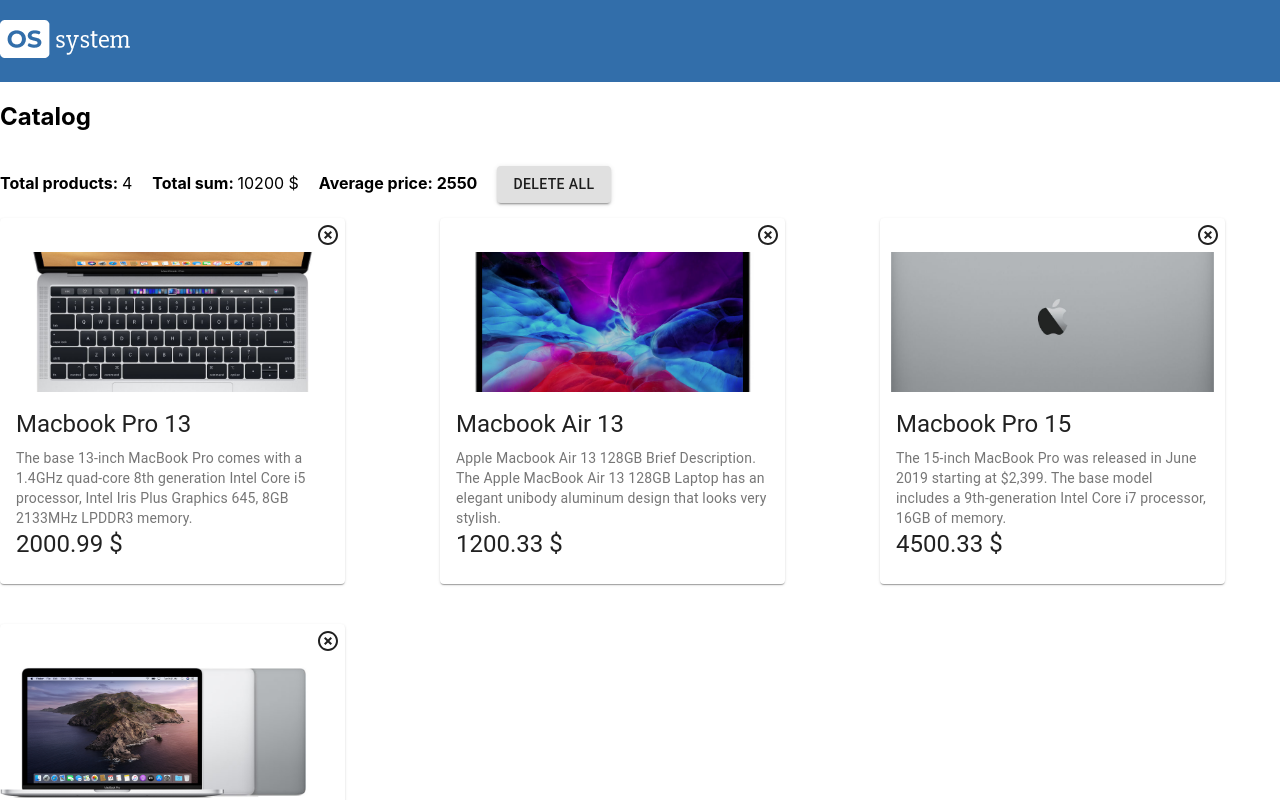
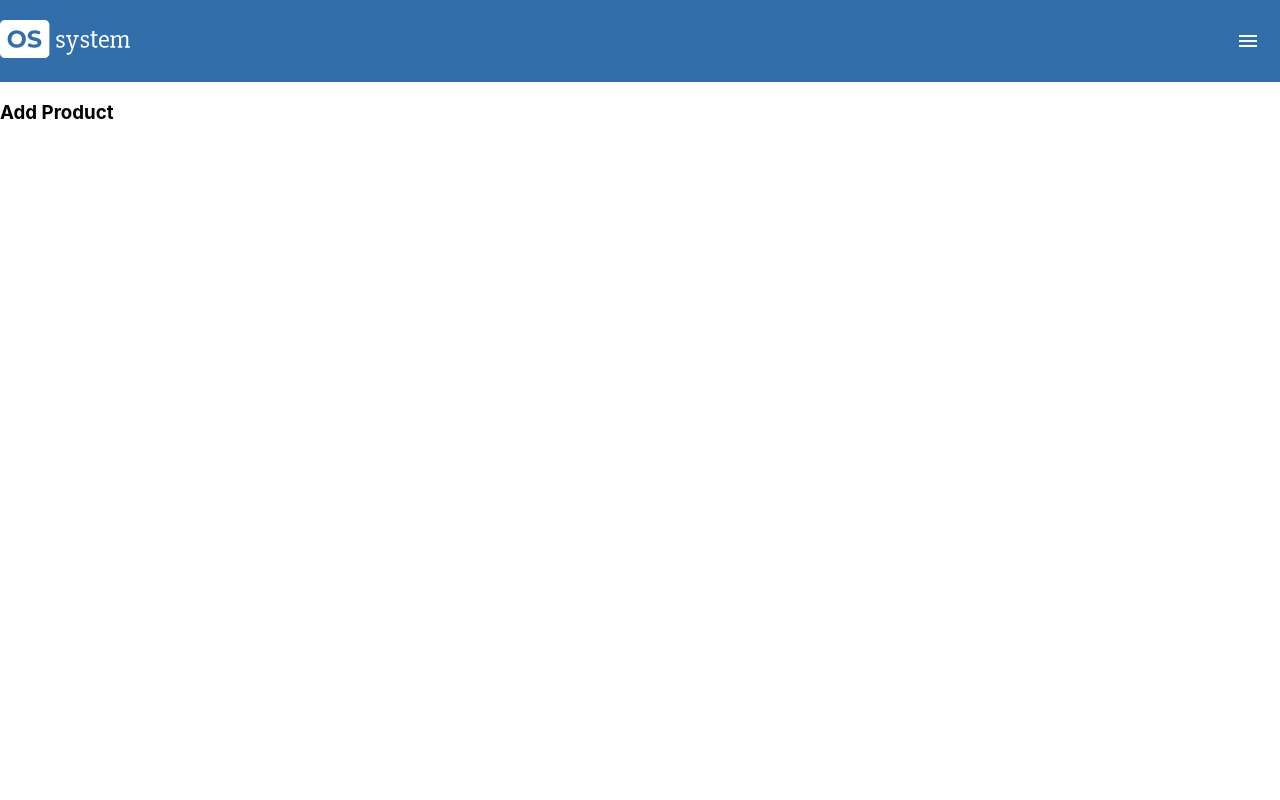
Before and after one commit to ArtyomZayarny/magaz, a React (Create React App) app: page /add in a window 1280 px wide. Shown: the top 800 px of the page. Built offline with nearby package versions, Linux system fonts and the light colour scheme.

Commit message:
Add navigation

```diff
--- a/package.json
+++ b/package.json
@@ -10,6 +10,7 @@
     "@testing-library/user-event": "^7.1.2",
     "react": "^16.13.1",
     "react-dom": "^16.13.1",
+    "react-router-dom": "^5.2.0",
     "react-scripts": "3.4.3"
   },
   "scripts": {
--- a/src/App.css
+++ b/src/App.css
@@ -1,5 +1,9 @@
 * {
     box-sizing: border-box;
+}
+a {
+    text-decoration: none;
+    color:#000;
 }
 ul{
     list-style: none;
--- a/src/App.js
+++ b/src/App.js
@@ -2,15 +2,30 @@
 import Header from './components/Header/Header'
 import './App.css';
 import Catalog from './components/Catalog/Catalog';
+import AddProductPage from './Pages/AddProductPage';
+import {
+  BrowserRouter as Router,
+  Switch,
+  Route
+} from "react-router-dom";
 
 function App() {
 
   return (
     <div className="App">
-        <Header />
-       <main>
-          <Catalog />
-       </main>
+      <Router>
+        < Header />
+        <main>
+          <Switch>
+            <Route path="/add">
+                <AddProductPage />
+            </Route>
+            <Route path="/">
+                <Catalog />
+            </Route>
+          </Switch>
+        </main>
+      </Router>
     </div>
   );
 }
--- /dev/null
+++ b/src/Pages/AddProductPage.jsx
@@ -0,0 +1,10 @@
+import React from 'react';
+
+export default function AddProductPage() {
+    return (
+        <>
+          <h3>Add Product</h3>
+
+        </>
+    )
+}
--- a/src/components/Header/Header.jsx
+++ b/src/components/Header/Header.jsx
@@ -1,13 +1,18 @@
 import React from 'react';
 import logo from '../../logo-os.png';
 import styles from './Header.module.css'
+import Navigation from './Navigation'
 
 export default function Header() {
+
     return (
         <header className={styles.header}>
           <div className={styles.container}>
-            <div className="logo">
-              <img src={logo} alt="logo"/>
+            <div className={styles.content}>
+              <div className="logo">
+                <img src={logo} alt="logo"/>
+              </div>
+              <Navigation />
             </div>
           </div>
        </header>
--- a/src/components/Header/Header.module.css
+++ b/src/components/Header/Header.module.css
@@ -6,3 +6,7 @@
     max-width: 1440px;
     margin: 0 auto;
 }
+.content {
+    display: flex;
+    justify-content: space-between;
+}
--- /dev/null
+++ b/src/components/Header/Navigation.jsx
@@ -0,0 +1,89 @@
+import React from 'react';
+import clsx from "clsx";
+import Button from '@material-ui/core/Button';
+import MenuIcon from "@material-ui/icons/Menu";
+import SwipeableDrawer from "@material-ui/core/SwipeableDrawer";
+import List from "@material-ui/core/List";
+import ShopIcon from "@material-ui/icons/Shop";
+import AddBoxIcon from "@material-ui/icons/AddBox";
+import ListItem from "@material-ui/core/ListItem";
+import ListItemIcon from "@material-ui/core/ListItemIcon";
+import ListItemText from "@material-ui/core/ListItemText";
+import { makeStyles } from "@material-ui/core/styles";
+import { Link } from 'react-router-dom';
+
+const useStyles = makeStyles({
+    list: {
+      width: 250
+    },
+    fullList: {
+      width: "auto"
+    },
+    burger: {
+        color:"#fff"
+    }
+  });
+
+export default function Navigation() {
+    const classes = useStyles();
+    const [state, setState] = React.useState({
+      left: false,
+    });
+
+    const toggleDrawer = (anchor, open) => (event) => {
+      if (
+        event &&
+        event.type === "keydown" &&
+        (event.key === "Tab" || event.key === "Shift")
+      ) {
+        return;
+      }
+
+      setState({ ...state, [anchor]: open });
+    };
+
+    const list = (anchor) => (
+      <div
+        className={clsx(classes.list, {
+          [classes.fullList]: anchor === "top" || anchor === "bottom"
+        })}
+        role="presentation"
+        onClick={toggleDrawer(anchor, false)}
+        onKeyDown={toggleDrawer(anchor, false)}
+      >
+        <List>
+            <Link to="/">
+                <ListItem button>
+                    <ListItemIcon>
+                    <ShopIcon />
+                    </ListItemIcon>
+                    <ListItemText primary={"Catalog"} />
+                </ListItem>
+            </Link>
+          <Link to="/add">
+            <ListItem button>
+                <ListItemIcon>
+                <AddBoxIcon />
+                </ListItemIcon>
+                <ListItemText primary={"Add Product"} />
+            </ListItem>
+          </Link>
+        </List>
+      </div>
+    );
+    return (
+        <>
+            <Button onClick={toggleDrawer("left", true)}>
+                <MenuIcon className={classes.burger} />
+            </Button>
+            <SwipeableDrawer
+                anchor={"left"}
+                open={state["left"]}
+                onClose={toggleDrawer("left", false)}
+                onOpen={toggleDrawer("left", true)}
+            >
+                {list("left")}
+            </SwipeableDrawer>
+        </>
+    )
+}
--- a/src/components/ProductList/ProductList.jsx
+++ b/src/components/ProductList/ProductList.jsx
@@ -1,8 +1,9 @@
 import React, {useState, useEffect} from 'react';
 import ProductCard from '../Product/ProductCard';
+import ProductsInfo from '../ProductList/ProductsInfo';
 import catalog from '../../catalog.json';
 import styles from './ProductList.module.css';
-import Button from '@material-ui/core/Button';
+
 
 export default function ProductList() {
     const [data,setData] = useState({
@@ -28,17 +29,18 @@
         const average = +(totalSum / amount).toFixed(2);
         return average;
    }
+   const deleteAll = () => setData({...data, products:[]})
 
     return (
         <>
         {data.products.length > 0 ?
         <>
-            <div className={styles.general}>
-                <span className={styles.generalItem}><b>Total products: </b>{data.products.length}</span>
-                <span className={styles.generalItem}><b>Total sum: </b>{calcTotalSum(data.products)} $</span>
-                <span className={styles.generalItem}><b>Average price: {calcAveragePrice(data.products)}</b></span>
-                <Button className={styles.delete} variant="contained" onClick={() => {setData({...data,products:[]})} }>Delete All</Button>
-            </div>
+            <ProductsInfo
+                totalAmount={data.products.length}
+                totalSum={calcTotalSum(data.products)}
+                averagePrice={calcAveragePrice(data.products)}
+                deleteAll={deleteAll}
+            />
             <ul className={styles.grid}>
                         {data.products.map( (product) => {
                         return  <li key={product.id}>
--- /dev/null
+++ b/src/components/ProductList/ProductsInfo.jsx
@@ -0,0 +1,15 @@
+import React from 'react'
+import Button from '@material-ui/core/Button';
+import styles from './ProductList.module.css';
+
+export default function ProductsInfo({totalAmount,totalSum,averagePrice,deleteAll, ...props}) {
+return (
+    <div className={styles.general}>
+        <span className={styles.generalItem}><b>Total products: </b>{totalAmount}</span>
+        <span className={styles.generalItem}><b>Total sum: </b>{totalSum} $</span>
+        <span className={styles.generalItem}><b>Average price: </b>{averagePrice} $</span>
+        <Button className={styles.delete} variant="contained" onClick={() => {deleteAll()} }>Delete All</Button>
+    </div>
+)
+
+}
```
Also changed, not shown: 1 other file (tests, documents, lock files or other folders).
